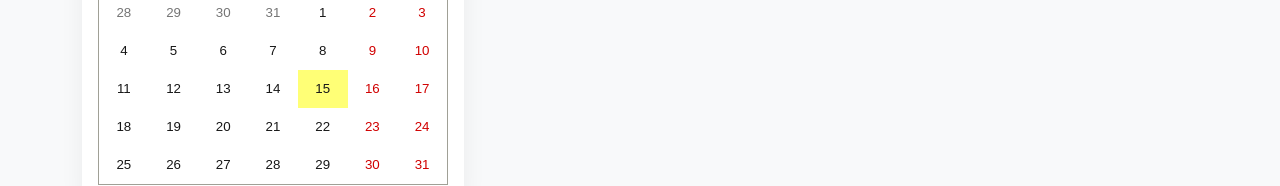
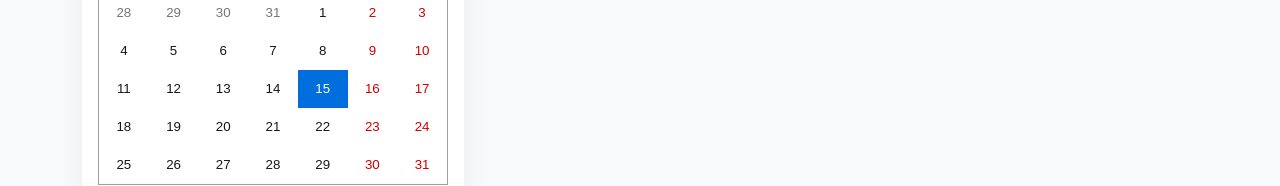
Before and after one commit to benchiekh/front_test_task, a Next.js app: page /tasks in a window 1280 px wide. Shown: the part 431-617 px from the top of the page. Built offline with nearby package versions, Linux system fonts and the light colour scheme; no server answers.

Commit message:
changer on change

```diff
--- a/src/app/tasks/page.tsx
+++ b/src/app/tasks/page.tsx
@@ -19,14 +19,15 @@ export type Task = {
   id: string;
   documentId: string;
   title: string;
-  description: string;
+  description?: string;
   taskStatus: "pending" | "completed";
   dueDate: string;
+  createdAt?: string;
   completedAt?: string;
   priority: "low" | "medium" | "high";
 };
 
-export type TaskInput = Omit<Task, "id" | "documentId">;
+export type TaskInput = Omit<Task, "id" | "documentId" | "createdAt" | "completedAt">;
 
 // -------------------
 
@@ -34,7 +35,7 @@ export default function TasksPage() {
   const [tasks, setTasks] = useState<Task[]>([]);
   const [editingTask, setEditingTask] = useState<Task | null>(null);
   const [searchTerm, setSearchTerm] = useState("");
-  const [calendarDate, setCalendarDate] = useState<Date | null>(null);
+  const [calendarDate, setCalendarDate] = useState<Date | null>(new Date());
   const [filteredTasks, setFilteredTasks] = useState<Task[]>([]);
   const [priorityAsc, setPriorityAsc] = useState(true);
   const [categoryAsc, setCategoryAsc] = useState(true);
@@ -182,7 +183,16 @@ export default function TasksPage() {
                     year: "numeric",
                   })}
             </div>
-            <Calendar onChange={setCalendarDate} value={calendarDate} />
+            <Calendar
+              onChange={(value: Date | Date[]) => {
+                if (Array.isArray(value)) {
+                  setCalendarDate(value[0]);
+                } else {
+                  setCalendarDate(value);
+                }
+              }}
+              value={calendarDate}
+            />
           </div>
 
           <div className={styles.cardsSection}>
```
